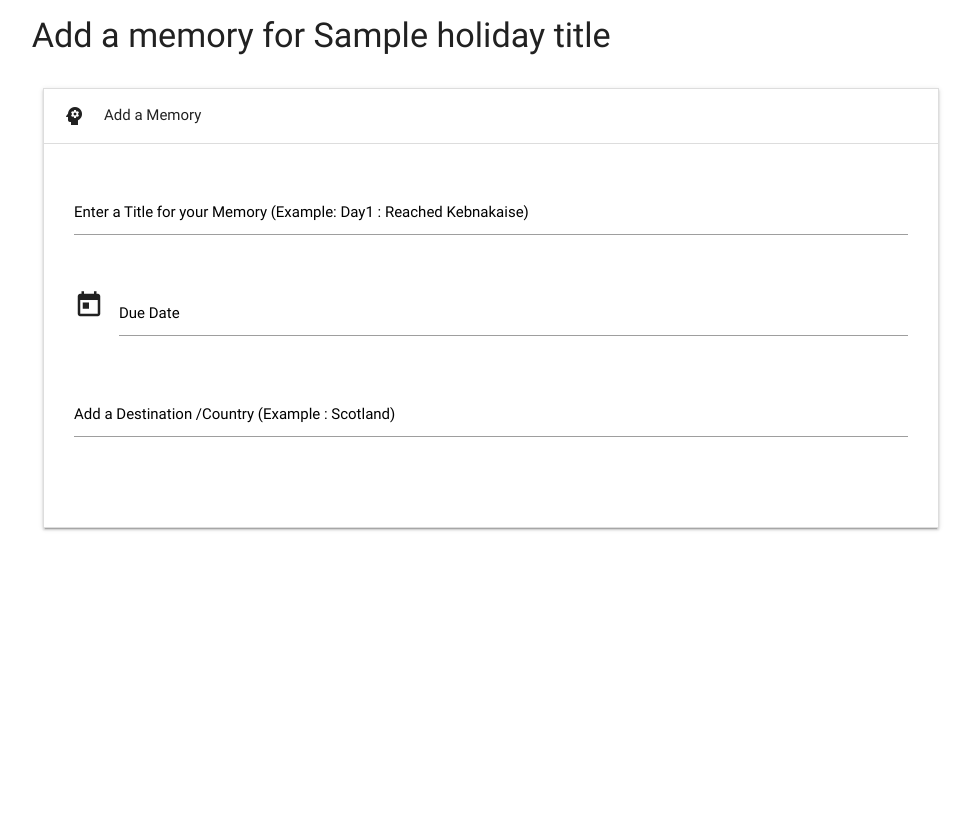
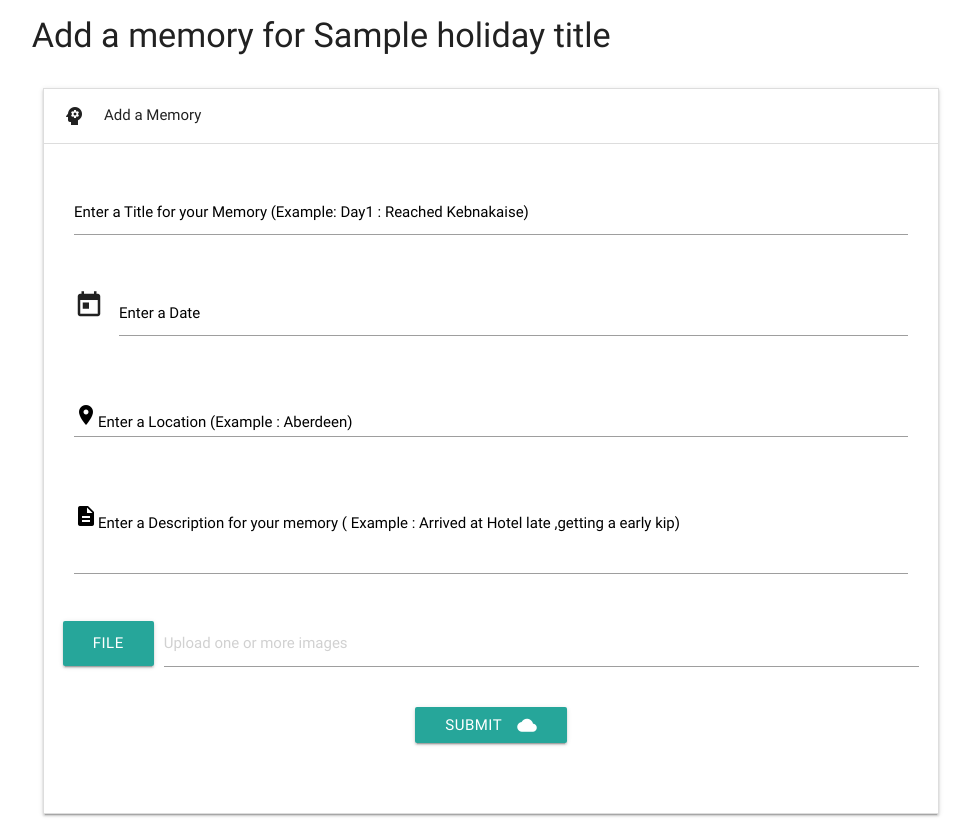
Before and after one commit to rbnphlp/HolidayStories, a Flask app: template templates/Add_memories.html in a window 1280 px wide, after a click that opens the changed part. Shown: the whole page, without its empty margins (149-1120 px from the left). Before the commit the page ends 531 px from the top, so only its background shows below. Run offline with Flask 2, Linux system fonts and the light colour scheme; the template is opened without the code that fills it: most values are stand-ins (such as "Sample title", 1, 10 or a date in 2020); some libraries are stand-ins or nearby versions.

Commit message:
Completed from for Add Memory

```diff
--- a/static/css/style.css
+++ b/static/css/style.css
@@ -33,8 +33,13 @@ width: 75%;
 input#submit_title {
     display: none;
 }
-
 .holidays_added{
 
     padding-top :0.75em;
 }
+
+/** Add Memory Page configs**/
+
+.submit_memory{
+    text-align: center;
+}
--- a/templates/Add_memories.html
+++ b/templates/Add_memories.html
@@ -43,7 +43,7 @@
             <div class="input-field col s12">
                 <i class="material-icons prefix">today</i>
                 <input id="due_date" name="due_date" type="text" class="datepicker">
-                <label for="icon_prefix">Due Date</label>
+                <label for="icon_prefix">Enter a Date </label>
             </div>
         </div>
 
@@ -52,13 +52,38 @@
         <div class="row">
         <div class="input-field col s12">
             <input id="Title" name="Title" type="text" class="active">
-            <label for="Title">Add a Destination /Country   (Example : Scotland) </label>
+            <label for="Title"> <i class="material-icons">location_on</i>Enter a Location   (Example : Aberdeen) </label>
         </div>
         </div>
 
 
 
+        <div class="row">
+          <div class="input-field col s12">
+            <textarea id="textarea2" class="materialize-textarea" data-length="120"></textarea>
+            <label for="textarea2"><i class="material-icons">description</i>Enter  a Description for your memory ( Example : Arrived at Hotel late ,getting a early kip) </label>
+          </div>
+        </div>
 
+        <div class="row">
+            <div class="file-field input-field">
+            <div class="btn">
+            <span>File</span>
+            <input type="file" multiple>
+            </div>
+            <div class="file-path-wrapper">
+            <input class="file-path validate" type="text" placeholder="Upload one or more images">
+            </div>
+        </div>
+        </div>
+
+
+        <!--Submit button-->
+        <div class="row submit_memory">
+        <button class="btn waves-effect waves-light" type="submit" name="action">Submit
+            <i class="material-icons right">cloud</i>
+        </button>
+        </div>
 
     </form>
     </div>
```
